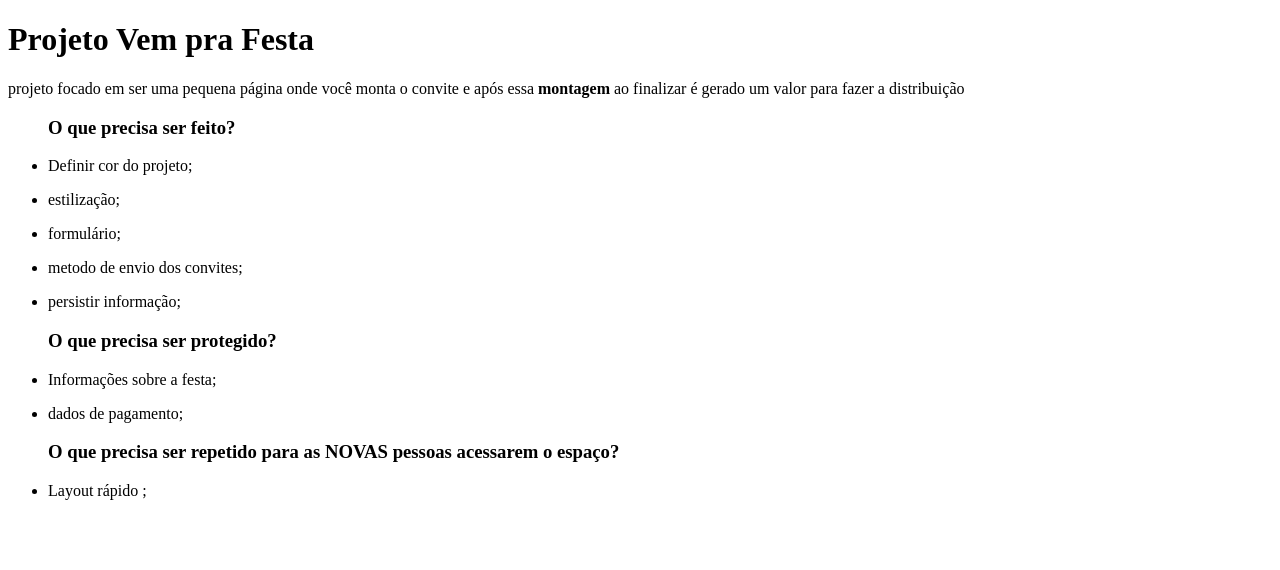
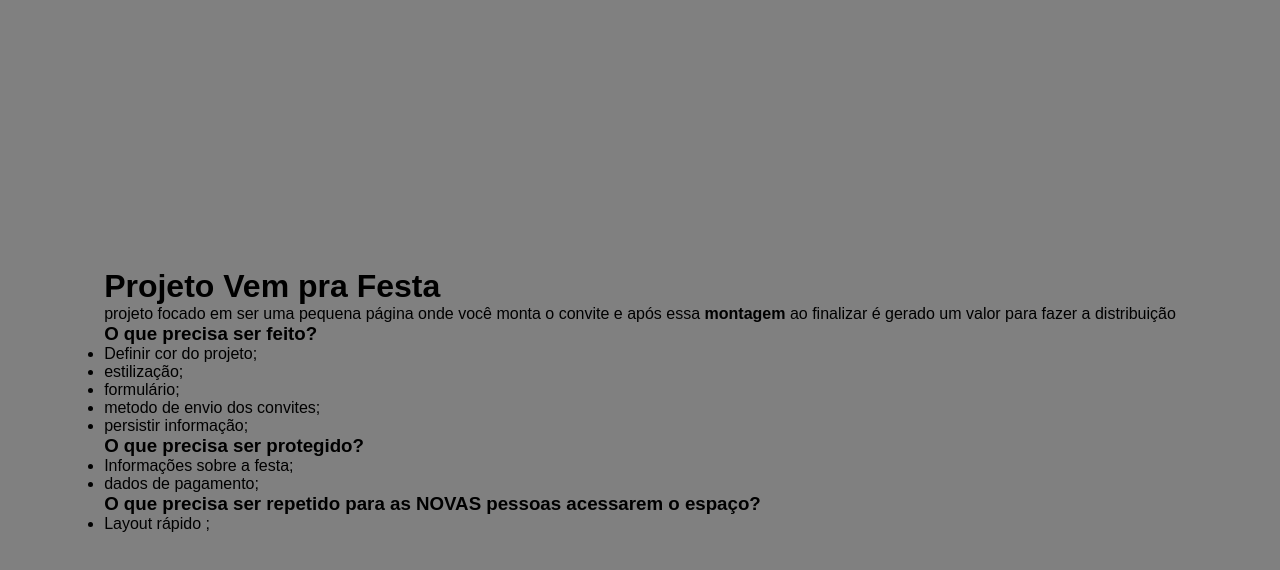
Before and after one commit to samueldsiqueira/la-fiesta, a Next.js app: page / in a window 1280 px wide. Shown: the top 570 px of the page. Built offline with nearby package versions, Linux system fonts and the light colour scheme.

Commit message:
Adiciona estilização

```diff
--- /dev/null
+++ b/pages/_app.jsx
@@ -0,0 +1,7 @@
+import './index.css'; // Caminho para o seu arquivo CSS global
+
+function MyApp({ Component, pageProps }) {
+  return <Component {...pageProps} />;
+}
+
+export default MyApp;
--- /dev/null
+++ b/pages/index.css
@@ -0,0 +1,32 @@
+/* Reset básico */
+* {
+  margin: 0;
+  padding: 0;
+  box-sizing: border-box;
+}
+
+/* Definindo a cor de fundo e centralizando o conteúdo */
+body {
+  background-color: gray;
+  display: flex;
+  justify-content: center;
+  align-items: center;
+  min-height: 100vh;
+  /* Garante que o body tenha a altura total da viewport */
+  font-family: Arial, sans-serif;
+}
+
+/* Estilo adicional para um contêiner */
+.container {
+  text-align: center;
+  /* Centraliza o texto */
+  max-width: 800px;
+  /* Limita a largura do conteúdo */
+  padding: 20px;
+  background-color: rgb(31, 29, 29);
+  /* Opcional: para destaque do conteúdo */
+  border-radius: 10px;
+  /* Opcional: cantos arredondados */
+  box-shadow: 0 4px 8px rgba(0, 0, 0, 0.1);
+  /* Opcional: sombra para destaque */
+}
```
